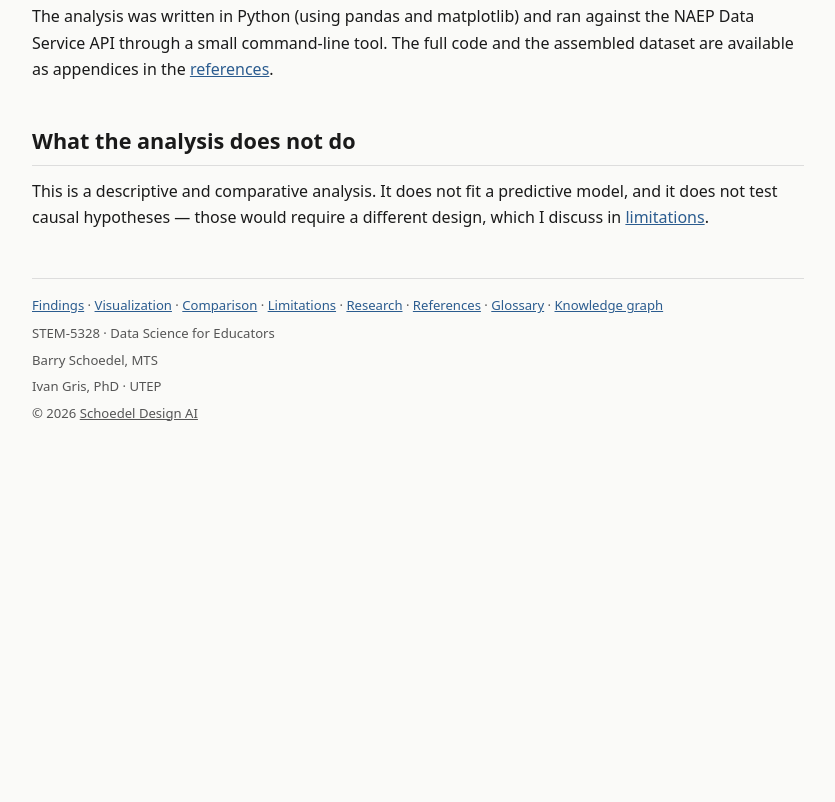
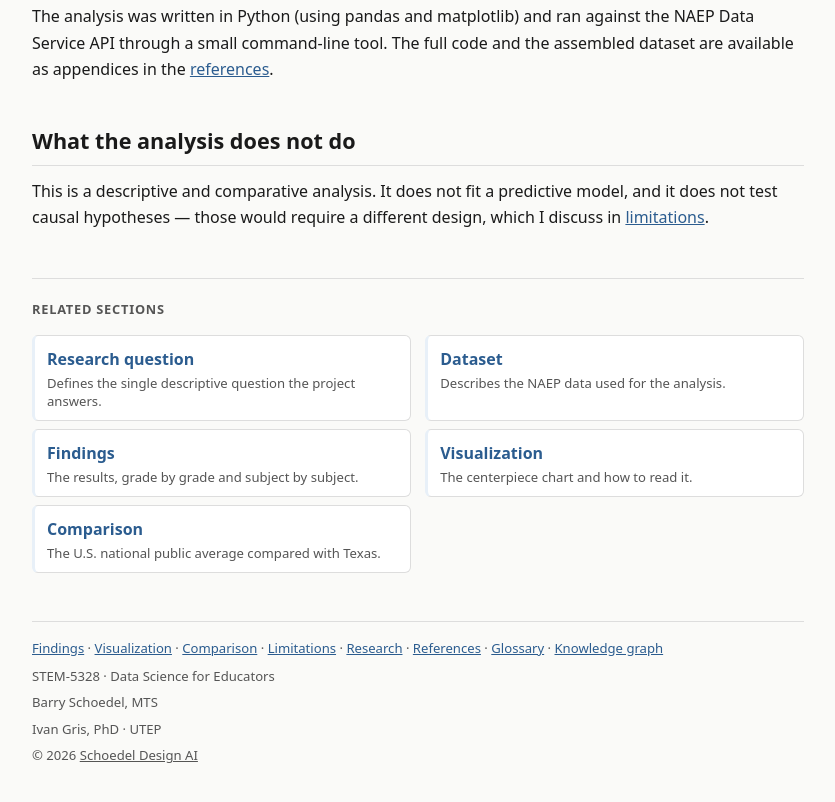
Before and after one commit to schoedel-learn/data-science-for-educators, a Gatsby site: page /analysis/ in a window 1280 px wide. Shown: the part 800-1602 px from the top of the page, without its empty margins (222-1057 px from the left). Before the commit the page ends 1288 px from the top, so only its background shows below. Built offline with nearby package versions, Linux system fonts and the light colour scheme; Gatsby itself is replaced by a stand-in of ours.

Commit message:
Interlink sections wiki-style: inline cross-links + Related sections panel
- Add inline links across all 13 section pages: section cross-references
  link to their page, technical terms link to their glossary entry (#g-* anchors)
- Add 'related' map to page nodes in site-graph.json
- New RelatedSections component renders a wiki-style 'See also' panel from
  the graph; wired into page.js and glossary.js templates
- Add related-sections styles to global.css

```diff
--- a/content/index.md
+++ b/content/index.md
@@ -6,7 +6,7 @@ description: "A descriptive analysis of NAEP math and reading scores (grades 4 a
 
 <div class="hero">
   <p class="eyebrow">Data Science for Educators · Final Project</p>
-  <p class="hero-question">Were average NAEP math and reading scores lower after COVID than before?</p>
+  <p class="hero-question">Were average <a href="/dataset/">NAEP</a> math and reading scores lower after COVID than before?</p>
   <p class="hero-answer">Yes — in every subject and grade. Math is recovering; reading is still falling.</p>
 </div>
 
--- a/content/limitations.md
+++ b/content/limitations.md
@@ -6,7 +6,7 @@ description: "What this project can and cannot claim."
 
 ## The claim ladder
 
-1. **What the data shows:** In the NAEP data, mean mathematics and reading scores for grades 4 and 8 were lower in 2022 and 2024 than they were in 2019.
+1. **What the data shows:** In the [NAEP](/dataset/) data, mean mathematics and reading scores for grades 4 and 8 were lower in 2022 and 2024 than they were in 2019.
 
 2. **What the data may suggest:** The period that included the pandemic is associated with a drop in achievement that has only partly reversed for math and has not reversed for reading.
 
@@ -22,10 +22,10 @@ description: "What this project can and cannot claim."
 
 ## Limitations
 
-- NAEP is **sample-based** — the lines connect different groups of students over time, not the same students.
+- NAEP is **[sample-based](/glossary/#g-sample)** — the lines connect different groups of students over time, not the same students.
 - NAEP is **biennial** — there are no scores for 2016, 2018, or 2025, leaving gaps in the timeline.
 - The **2017 switch from paper to digital testing** may affect year-to-year comparisons, though it does not change the broad pattern.
-- Texas students are **included in the "U.S. national" figure**, so the two lines in the comparison are not fully independent.
+- Texas students are **included in the "U.S. national" figure**, so the two lines in the [comparison](/comparison/) are not fully independent.
 - This project compares **averages**, which can hide wide differences within a group.
 
-Because of these limitations, every finding above is phrased as a description of what the data show — not as a causal explanation.
+Because of these limitations, every [finding](/findings/) above is phrased as a description of what the data show — not as a causal explanation.
--- a/content/research-question.md
+++ b/content/research-question.md
@@ -4,9 +4,9 @@ title: "Research Question"
 description: "The question this project answers, and why it matters."
 ---
 
-**My research question:** Were average NAEP scores in mathematics and reading (grades 4 and 8) lower after COVID than before COVID?
+**My research question:** Were average [NAEP](/dataset/) scores in [mathematics and reading](/findings/) (grades 4 and 8) lower after COVID than before COVID?
 
-This is a **descriptive** question. It asks whether something happened — whether scores fell — not why it happened or what caused it. That distinction matters, because every claim in this project is deliberately limited to what the data can actually support.
+This is a **[descriptive](/glossary/#g-descriptive)** question. It asks whether something happened — whether scores fell — not why it happened or what caused it. That distinction matters, because every claim in this project is deliberately limited to what the data can actually support.
 
 ## Why this question matters
 
--- /dev/null
+++ b/src/components/RelatedSections.js
@@ -0,0 +1,40 @@
+import React from "react";
+import graphData from "../data/site-graph.json";
+
+// Convert a content relative path (e.g. "findings.md") to its route
+// (e.g. "/findings/"), matching gatsby-node.js.
+export function routeFromPath(relativePath) {
+  if (!relativePath) return "/";
+  const r = relativePath.replace(/\.md$/, "");
+  return r === "index" ? "/" : `/${r}/`;
+}
+
+// Wiki-style "Related sections" panel, driven by the `related` field on each
+// page node in the knowledge graph. Renders nothing when the page has no
+// related sections (e.g. Home, which already has its own card grid).
+export default function RelatedSections({ route }) {
+  const pageNode = graphData.nodes.find(
+    (n) => n.group === "page" && n.route === route
+  );
+  const related = (pageNode?.related || [])
+    .map((id) => graphData.nodes.find((n) => n.id === id))
+    .filter(Boolean);
+
+  if (related.length === 0) return null;
+
+  return (
+    <nav className="related-sections" aria-label="Related sections">
+      <h2 className="related-heading">Related sections</h2>
+      <ul className="related-list">
+        {related.map((n) => (
+          <li key={n.id} className="related-item">
+            <a href={n.route} className="related-link">
+              {n.name}
+            </a>
+            {n.summary && <span className="related-summary">{n.summary}</span>}
+          </li>
+        ))}
+      </ul>
+    </nav>
+  );
+}
--- a/src/data/site-graph.json
+++ b/src/data/site-graph.json
@@ -20,6 +20,12 @@
       "facts": [
         "Descriptive, not causal.",
         "Pre-COVID (2015–2019) vs post-COVID (2022–2024)."
+      ],
+      "related": [
+        "dataset",
+        "analysis",
+        "findings",
+        "limitations"
       ]
     },
     {
@@ -31,6 +37,13 @@
       "facts": [
         "NAEP = the Nation's Report Card, 0–500 scale.",
         "Grades 4 and 8, math and reading, national public and Texas."
+      ],
+      "related": [
+        "research-question",
+        "analysis",
+        "findings",
+        "references",
+        "glossary"
       ]
     },
     {
@@ -42,6 +55,13 @@
       "facts": [
         "Compares mean scale scores across years.",
         "Baseline 2015–2019 vs post 2022–2024."
+      ],
+      "related": [
+        "research-question",
+        "dataset",
+        "findings",
+        "visualization",
+        "comparison"
       ]
     },
     {
@@ -53,6 +73,13 @@
       "facts": [
         "All four tests fell from 2019 to 2024.",
         "Math is recovering; reading is still falling."
+      ],
+      "related": [
+        "analysis",
+        "visualization",
+        "comparison",
+        "limitations",
+        "recommendations"
       ]
     },
     {
@@ -63,6 +90,12 @@
       "summary": "The U.S. national public average compared with Texas.",
       "facts": [
         "Texas was above national in grade 8 math in 2015, below by 2024."
+      ],
+      "related": [
+        "findings",
+        "visualization",
+        "dataset",
+        "analysis"
       ]
     },
     {
@@ -74,6 +107,12 @@
       "facts": [
         "2×2 panels; national solid, Texas dashed.",
         "Shaded band marks the pandemic gap (2019–2022)."
+      ],
+      "related": [
+        "findings",
+        "dataset",
+        "comparison",
+        "analysis"
       ]
     },
     {
@@ -85,6 +124,12 @@
       "facts": [
         "Descriptive only — no causal claim.",
         "NAEP is sample-based; no individual or school scores."
+      ],
+      "related": [
+        "findings",
+        "analysis",
+        "responsible-use",
+        "research"
       ]
     },
     {
@@ -96,6 +141,12 @@
       "facts": [
         "Kuhfeld et al. (2022); NCES (2024); Education Recovery Scorecard.",
         "Triangulated across three independent sources."
+      ],
+      "related": [
+        "findings",
+        "references",
+        "limitations",
+        "dataset"
       ]
     },
     {
@@ -107,6 +158,11 @@
       "facts": [
         "Correlation is not causation.",
         "Statistical significance is not importance."
+      ],
+      "related": [
+        "findings",
+        "limitations",
+        "recommendations"
       ]
     },
     {
@@ -118,6 +174,11 @@
       "facts": [
         "Focus recovery effort on reading, especially grade 8.",
         "Monitor post-2024 trends."
+      ],
+      "related": [
+        "findings",
+        "responsible-use",
+        "limitations"
       ]
     },
     {
@@ -128,6 +189,12 @@
       "summary": "How AI tools were used and verified.",
       "facts": [
         "Hermes assisted the analysis; every number and source was re-verified by hand."
+      ],
+      "related": [
+        "analysis",
+        "references",
+        "dataset",
+        "limitations"
       ]
     },
     {
@@ -138,6 +205,12 @@
       "summary": "The sources and citations behind the project.",
       "facts": [
         "Kuhfeld, Soland & Lewis (2022); NCES; Education Recovery Scorecard."
+      ],
+      "related": [
+        "research",
+        "dataset",
+        "findings",
+        "ai-use"
       ]
     },
     {
@@ -148,6 +221,13 @@
       "summary": "A–Z definitions of the data-science terms used.",
       "facts": [
         "91 plain-language technical definitions."
+      ],
+      "related": [
+        "dataset",
+        "analysis",
+        "findings",
+        "limitations",
+        "research"
       ]
     },
     {
--- a/src/styles/global.css
+++ b/src/styles/global.css
@@ -352,3 +352,53 @@ main code:not(pre code) {
   .graph-banner { flex-direction: column; align-items: flex-start; gap: .5rem; }
   .graph-banner-cta { white-space: normal; }
 }
+
+/* --- Related sections (wiki-style "See also") --- */
+.related-sections {
+  margin-top: 3rem;
+  padding-top: 1.25rem;
+  border-top: 1px solid var(--border);
+}
+.related-heading {
+  font-size: .8rem;
+  text-transform: uppercase;
+  letter-spacing: .06em;
+  color: var(--muted);
+  margin: 0 0 .9rem;
+  padding-bottom: 0;
+  border-bottom: none;
+}
+.related-list {
+  list-style: none;
+  margin: 0;
+  padding: 0;
+  display: grid;
+  grid-template-columns: repeat(2, 1fr);
+  gap: .5rem .9rem;
+}
+.related-item {
+  margin: 0;
+  display: flex;
+  flex-direction: column;
+  gap: .12rem;
+  background: #fff;
+  border: 1px solid var(--border);
+  border-left: 3px solid var(--light-accent);
+  border-radius: 6px;
+  padding: .6rem .75rem;
+}
+.related-item:hover { border-left-color: var(--accent); }
+.related-link {
+  font-weight: 700;
+  color: var(--accent);
+  text-decoration: none;
+}
+.related-link:hover { text-decoration: underline; }
+.related-summary {
+  font-size: .82rem;
+  color: var(--muted);
+  line-height: 1.4;
+}
+@media (max-width: 600px) {
+  .related-list { grid-template-columns: 1fr; }
+}
--- a/src/templates/glossary.js
+++ b/src/templates/glossary.js
@@ -1,11 +1,13 @@
 import React from "react";
 import { graphql } from "gatsby";
 import Layout from "../components/layout";
+import RelatedSections from "../components/RelatedSections";
 
 export default function GlossaryTemplate({ data }) {
   return (
     <Layout title="Glossary" description="Every technical term defined in plain language.">
       <div dangerouslySetInnerHTML={{ __html: data.file.childMarkdownRemark.html }} />
+      <RelatedSections route="/glossary/" />
     </Layout>
   );
 }
--- a/src/templates/page.js
+++ b/src/templates/page.js
@@ -1,12 +1,15 @@
 import React from "react";
 import { graphql } from "gatsby";
 import Layout from "../components/layout";
+import RelatedSections, { routeFromPath } from "../components/RelatedSections";
 
 export default function PageTemplate({ data }) {
   const { childMarkdownRemark } = data.file;
+  const route = routeFromPath(data.file.relativePath);
   return (
     <Layout title={childMarkdownRemark.frontmatter?.title} description={childMarkdownRemark.frontmatter?.description}>
       <div dangerouslySetInnerHTML={{ __html: childMarkdownRemark.html }} />
+      <RelatedSections route={route} />
     </Layout>
   );
 }
```
Also changed, not shown: content/ai-use.md (+4 -4 lines), content/analysis.md (+2 -2 lines), content/comparison.md (+2 -2 lines), content/dataset.md (+3 -3 lines), content/findings.md (+2 -2 lines), content/recommendations.md (+3 -3 lines), content/references.md (+2 -2 lines), content/research.md (+2 -2 lines), content/responsible-use.md (+2 -2 lines), content/visualization.md (+3 -3 lines).
